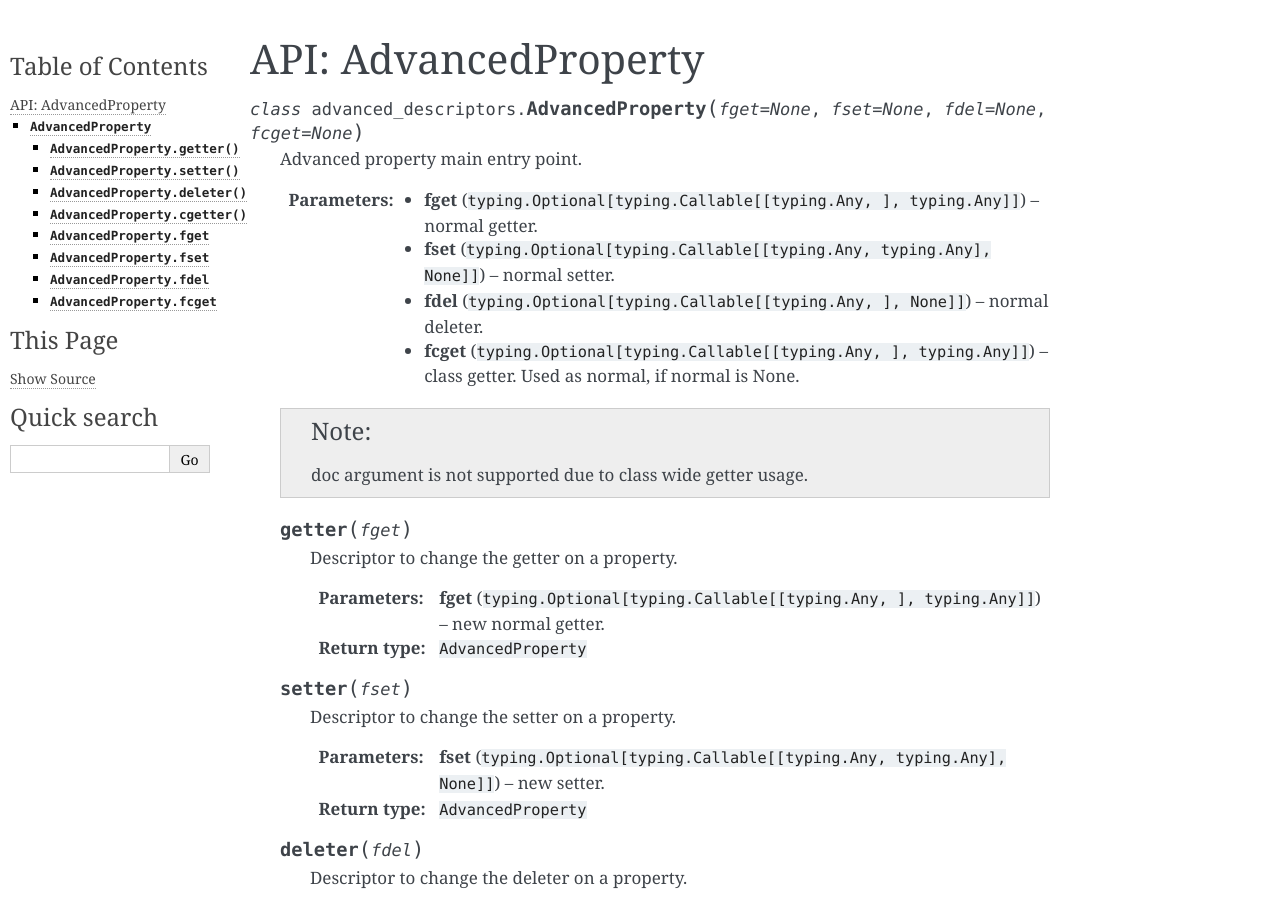
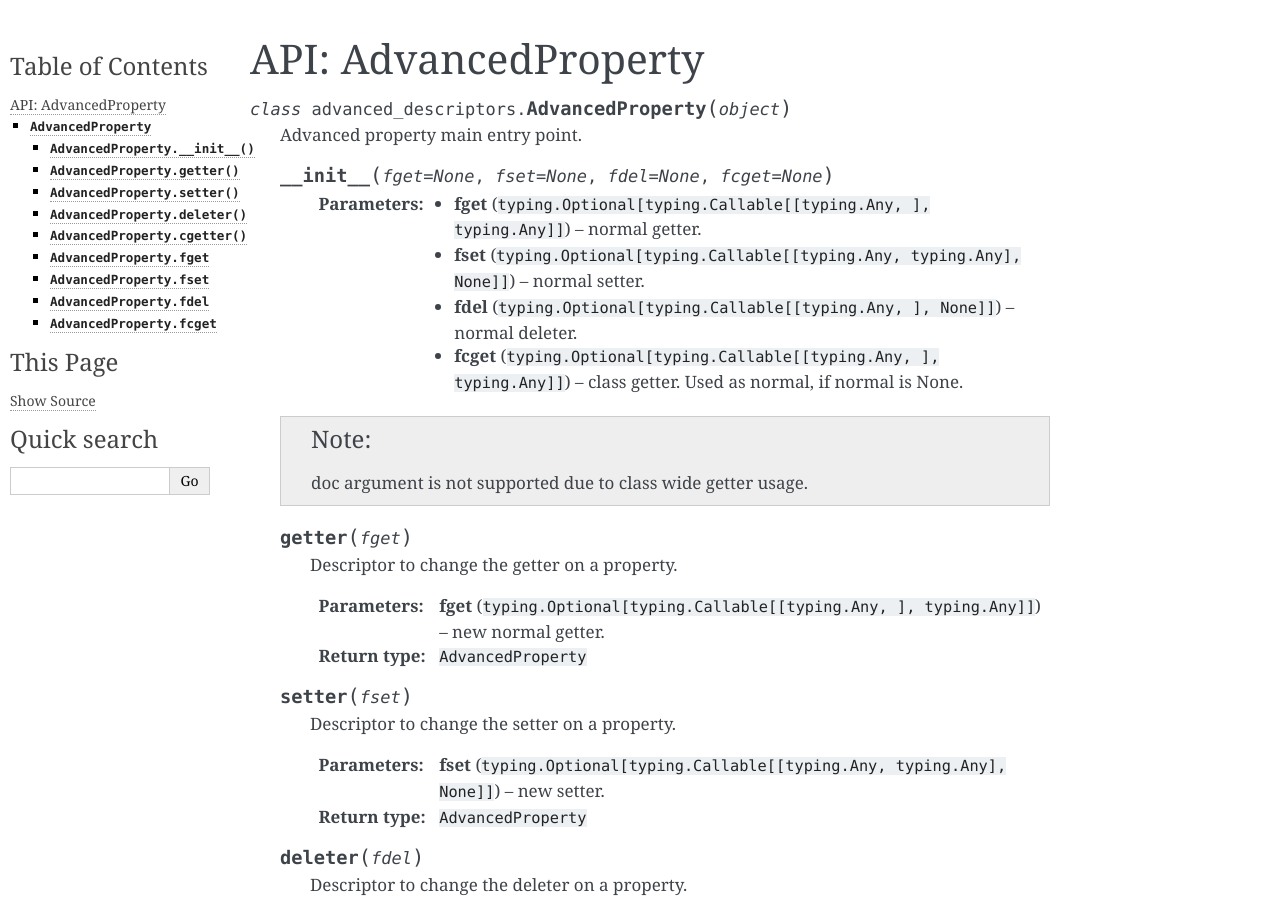
Before and after one commit to python-useful-helpers/advanced-descriptors, a Sphinx documentation site: the page built from doc/source/advanced_property.rst, in a window 1280 px wide and 900 px high. Built offline with Sphinx 7.4.7, drawn with Linux system fonts in a browser that asks for light colours.

Commit message:
[ci skip] Documents update: class inheritance and __init__

```diff
--- a/doc/source/advanced_property.rst
+++ b/doc/source/advanced_property.rst
@@ -7,18 +7,20 @@ API: AdvancedProperty
 .. py:currentmodule:: advanced_descriptors
 
 
-.. py:class:: AdvancedProperty(fget=None, fset=None, fdel=None, fcget=None, )
+.. py:class:: AdvancedProperty(object)
 
     Advanced property main entry point.
 
-    :param fget: normal getter.
-    :type fget: ``typing.Optional[typing.Callable[[typing.Any, ], typing.Any]]``
-    :param fset: normal setter.
-    :type fset: ``typing.Optional[typing.Callable[[typing.Any, typing.Any], None]]``
-    :param fdel: normal deleter.
-    :type fdel: ``typing.Optional[typing.Callable[[typing.Any, ], None]]``
-    :param fcget: class getter. Used as normal, if normal is None.
-    :type fcget: ``typing.Optional[typing.Callable[[typing.Any, ], typing.Any]]``
+    .. py:method:: __init__(fget=None, fset=None, fdel=None, fcget=None, )
+
+        :param fget: normal getter.
+        :type fget: ``typing.Optional[typing.Callable[[typing.Any, ], typing.Any]]``
+        :param fset: normal setter.
+        :type fset: ``typing.Optional[typing.Callable[[typing.Any, typing.Any], None]]``
+        :param fdel: normal deleter.
+        :type fdel: ``typing.Optional[typing.Callable[[typing.Any, ], None]]``
+        :param fcget: class getter. Used as normal, if normal is None.
+        :type fcget: ``typing.Optional[typing.Callable[[typing.Any, ], typing.Any]]``
 
     .. note:: doc argument is not supported due to class wide getter usage.
 
--- a/doc/source/separate_classmethod.rst
+++ b/doc/source/separate_classmethod.rst
@@ -7,14 +7,16 @@ API: SeparateClassMethod
 .. py:currentmodule:: advanced_descriptors
 
 
-.. py:class:: SeparateClassMethod(imeth=None, cmeth=None, )
+.. py:class:: SeparateClassMethod(object)
 
     Separate class method and instance methods.
 
-    :param imeth: Instance method
-    :type imeth: ``typing.Optional[typing.Callable[..., typing.Any]]``
-    :param cmeth: Class method
-    :type cmeth: ``typing.Optional[typing.Callable[..., typing.Any]]``
+    .. py:method:: __init__(imeth=None, cmeth=None, )
+
+        :param imeth: Instance method
+        :type imeth: ``typing.Optional[typing.Callable[..., typing.Any]]``
+        :param cmeth: Class method
+        :type cmeth: ``typing.Optional[typing.Callable[..., typing.Any]]``
 
     .. py:method:: instance_method(imeth)
 
```
